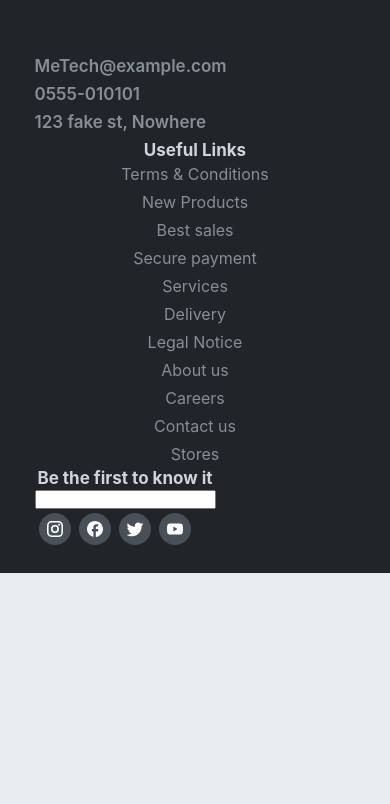
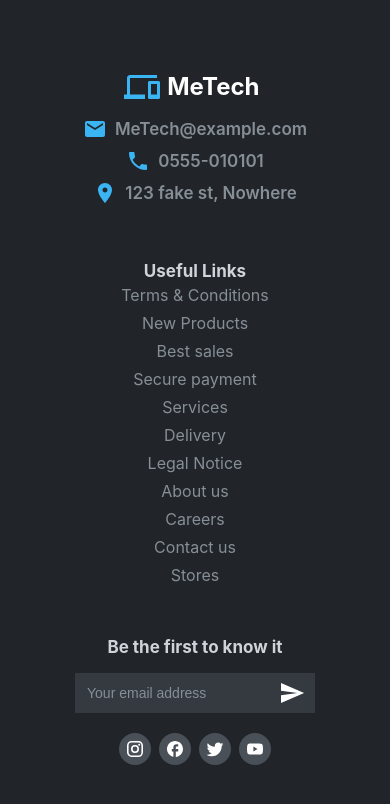
Before and after one commit to almazankaze/e-commerce, a React (Create React App) app in the folder client/: page /home in a window 390 px wide. Shown: the part 760-1564 px from the top of the page. Before the commit the page ends 1333 px from the top, so only its background shows below. Built offline with nearby package versions, Linux system fonts and the light colour scheme.

Commit message:
finished responsive footer

```diff
--- a/client/src/components/footer/Footer.js
+++ b/client/src/components/footer/Footer.js
@@ -3,23 +3,35 @@ import FacebookOutlinedIcon from "@mui/icons-material/FacebookOutlined";
 import YouTubeIcon from "@mui/icons-material/YouTube";
 import TwitterIcon from "@mui/icons-material/Twitter";
 import InstagramIcon from "@mui/icons-material/Instagram";
+import DevicesIcon from "@mui/icons-material/Devices";
+import EmailIcon from "@mui/icons-material/Email";
+import PhoneIcon from "@mui/icons-material/Phone";
+import LocationOnIcon from "@mui/icons-material/LocationOn";
+import SendIcon from "@mui/icons-material/Send";
 
 import "./footer.css";
 
 function Footer() {
   return (
     <footer>
-      <div className="container footer-container">
-        <div className="footer-row">
+      <div className="container">
+        <div className="footer-container">
           <div className="footer-col">
             <div className="footer-info-container">
-              <h4>MeTech@example.com</h4>
+              <DevicesIcon className="footer-logo" />
+              <h2 className="footer-title">MeTech</h2>
             </div>
             <div className="footer-info-container">
-              <h4>0555-010101</h4>
+              <EmailIcon />
+              <h4 className="footer-info-text">MeTech@example.com</h4>
             </div>
             <div className="footer-info-container">
-              <h4>123 fake st, Nowhere</h4>
+              <PhoneIcon />
+              <h4 className="footer-info-text">0555-010101</h4>
+            </div>
+            <div className="footer-info-container">
+              <LocationOnIcon />
+              <h4 className="footer-info-text">123 fake st, Nowhere</h4>
             </div>
           </div>
           <div className="footer-col">
@@ -62,8 +74,17 @@ function Footer() {
           </div>
           <div className="footer-col">
             <h4 className="footer-heading">Be the first to know it</h4>
-            <form>
-              <input type="email" className="" required />
+            <form className="footer-form">
+              <input
+                type="email"
+                className="footer-input"
+                autoComplete="off"
+                placeholder="Your email address"
+                name="emailText"
+                noValidate
+                required
+              />
+              <SendIcon className="footer-form-icon" />
             </form>
             <div className="footer-social-icons">
               <div className="social-icon icon-inst">
--- a/client/src/components/footer/footer.css
+++ b/client/src/components/footer/footer.css
@@ -1,14 +1,11 @@
 .footer-container {
-}
-
-.footer-row {
-  display: flex;
-  justify-content: space-between;
-  flex-wrap: wrap;
+  width: 100%;
+  display: grid;
+  grid-template-columns: 1fr 1fr 1fr;
+  grid-gap: 1rem;
 }
 
 .footer-col {
-  padding: 0 15px;
 }
 
 .footer-heading {
@@ -18,19 +15,33 @@
 .footer-info-container {
   display: flex;
   margin: 0.5rem 0;
+  color: var(--main-color);
+  align-items: center;
 }
 
-.footer-info-container h4 {
-  color: var(--gray-600);
+.footer-title {
+  color: var(--white);
+  margin-bottom: 0.5rem;
+}
+
+.footer-logo {
+  margin-right: 0.8rem;
+  transform: scale(1.5);
+  margin-bottom: 0.5rem;
+}
+
+.footer-info-text {
+  color: var(--gray-600) !important;
   font-weight: 600;
+  margin-left: 0.5rem;
 }
 
 .footer-links {
-  max-width: 500px;
   display: flex;
   justify-content: flex-start;
   align-items: center;
   flex-wrap: wrap;
+  width: 420px;
   color: var(--gray-600);
 }
 
@@ -47,6 +58,37 @@
 
 .footer-link p:hover {
   color: var(--gray-100);
+}
+
+.footer-form {
+  display: flex;
+  align-items: center;
+  background-color: var(--gray-800);
+  margin: 1rem 0;
+}
+
+.footer-input {
+  flex-grow: 2;
+  border: none;
+  padding: 1rem;
+  background-color: transparent;
+  font-size: 1rem;
+  color: var(--white);
+}
+
+.footer-form-icon {
+  cursor: pointer;
+  transform: scale(1.1);
+  color: var(--white);
+  margin-right: 1.5rem;
+}
+
+.footer-input::placeholder {
+  color: var(--gray-600);
+}
+
+.footer-input:focus {
+  outline: 0;
 }
 
 .footer-social-icons {
@@ -110,18 +152,82 @@
   background-color: #ff0000;
 }
 
+@media screen and (max-width: 1100px) {
+  .footer-container {
+    grid-template-columns: repeat(2, 1fr);
+  }
+
+  .footer-form {
+    width: 320px;
+  }
+}
+
 @media screen and (max-width: 1025px) {
   .footer-links {
     margin: 0 auto;
   }
 }
 
-@media screen and (max-width: 480px) {
-  .footer-col {
+@media screen and (max-width: 820px) {
+  .footer-container {
+    grid-template-columns: 1fr;
+    justify-items: center;
     text-align: center;
+    padding: 0 1rem;
   }
 
+  .footer-info-container {
+    justify-content: center;
+  }
+
+  .footer-col {
+    padding: 1rem 0;
+  }
+
+  .footer-links {
+    width: 320px;
+  }
+
+  .footer-form {
+    width: 280px;
+  }
+
+  .footer-social-icons {
+    justify-content: center;
+  }
+}
+
+@media screen and (max-width: 480px) {
   .footer-link {
     flex: 0 1 100%;
   }
 }
+
+@media screen and (max-width: 480px) {
+  .footer-links {
+    width: 180px;
+  }
+
+  .footer-form {
+    width: 240px;
+  }
+
+  .footer-input {
+    padding: 12px 12px;
+    font-size: 0.875rem;
+  }
+
+  .footer-form-icon {
+    margin-right: 1rem;
+  }
+}
+
+@media screen and (max-width: 340px) {
+  .footer-form {
+    width: 220px;
+  }
+
+  .footer-input {
+    padding: 10px 10px;
+  }
+}
--- a/client/src/index.css
+++ b/client/src/index.css
@@ -57,7 +57,7 @@ p {
 footer {
   width: 100%;
   background-color: var(--gray-900);
-  padding: 3rem 0 1.5em;
+  padding: 3em 0 1.5em;
 }
 
 @media (max-width: 520px) {
```
